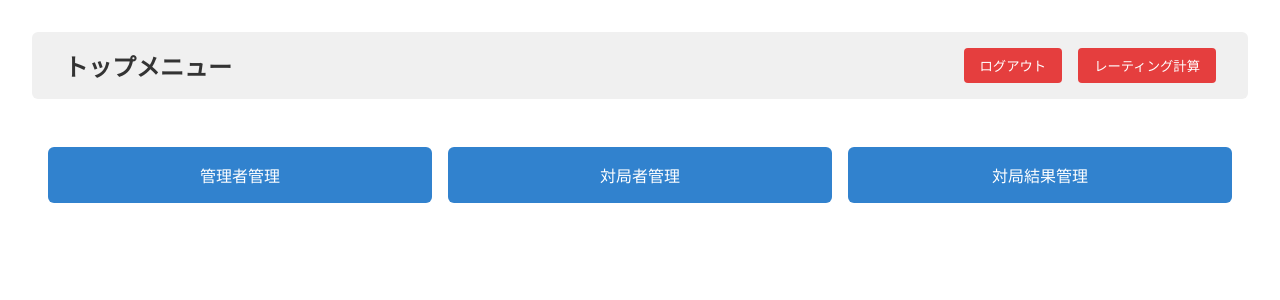
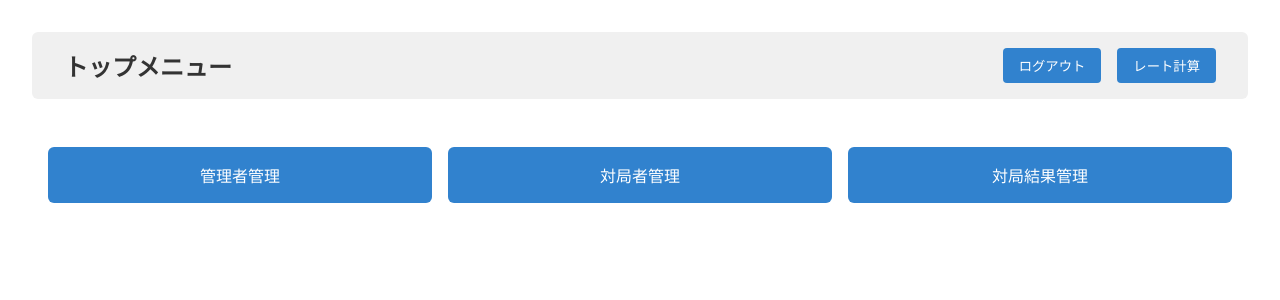
Before and after one commit to inunu1/next-rate, a Next.js app in the folder next-rate/: page /dashboard in a window 1280 px wide. Shown: the top 300 px of the page. Built offline with nearby package versions, Linux system fonts and the light colour scheme; no server answers; sample sign-in values are in the browser's storage.

Commit message:
テスト

```diff
--- a/next-rate/src/app/dashboard/Dashboard.module.css
+++ b/next-rate/src/app/dashboard/Dashboard.module.css
@@ -27,7 +27,7 @@
 
 .navButton {
   padding: 0.5rem 1rem;
-  background-color: #e53e3e;
+  background-color: #3182ce;
   color: white;
   border: none;
   border-radius: 4px;
@@ -35,7 +35,7 @@
 }
 
 .navButton:hover {
-  background-color: #c53030;
+  background-color: #2b6cb0;
 }
 
 .main {
--- a/next-rate/src/app/dashboard/DashboardClient.tsx
+++ b/next-rate/src/app/dashboard/DashboardClient.tsx
@@ -21,7 +21,7 @@ export default function DashboardClient() {
               console.log('レーティング計算実行');
             }}
           >
-            レーティング計算
+            レート計算
           </button>
         </div>
       </header>
```
